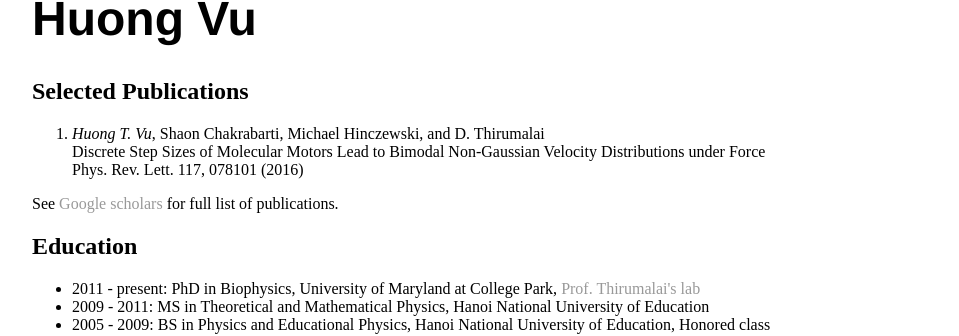
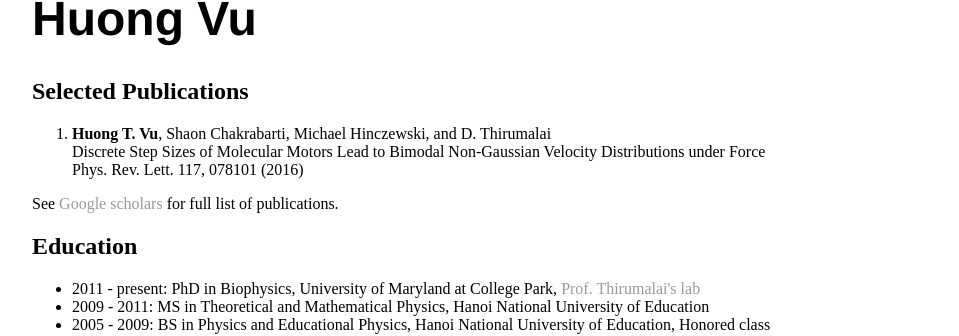
Before and after one commit to huongtvu/meoy9.github.io, a Jekyll site: the page built from index.html, in a window 1280 px wide. Shown: the part 119-455 px from the top of the page, without its empty margins (160-1119 px from the left). Built offline with Jekyll 4.4.1, drawn with Linux system fonts in a browser that asks for light colours.

```diff
--- a/index.html
+++ b/index.html
@@ -10,7 +10,7 @@ title: Huong Vu, Graduate Student in University of Maryland at College Park
 		I am interested in using both theoretical and computational tools to understand function and dynamics of such molecular machines. -->
 	<h2> Selected Publications</h2>
 	<ol>
-		<li> <em>Huong T. Vu</em>, Shaon Chakrabarti, Michael Hinczewski, and D. Thirumalai </li>
+		<li> <strong>Huong T. Vu</strong>, Shaon Chakrabarti, Michael Hinczewski, and D. Thirumalai </li>
 			Discrete Step Sizes of Molecular Motors Lead to Bimodal Non-Gaussian Velocity Distributions under Force  <br />
 		Phys. Rev. Lett. 117, 078101 (2016)
 	</ol>
```
